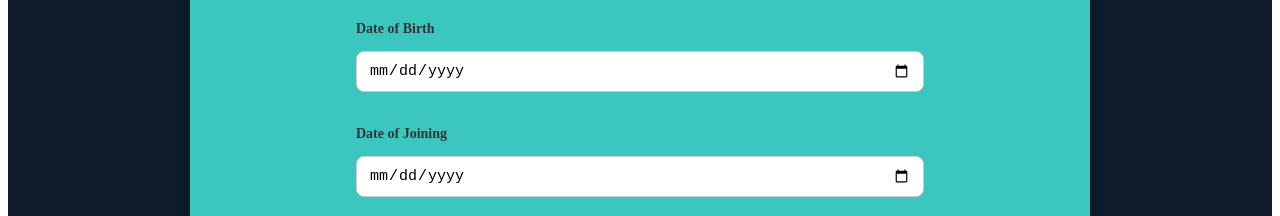
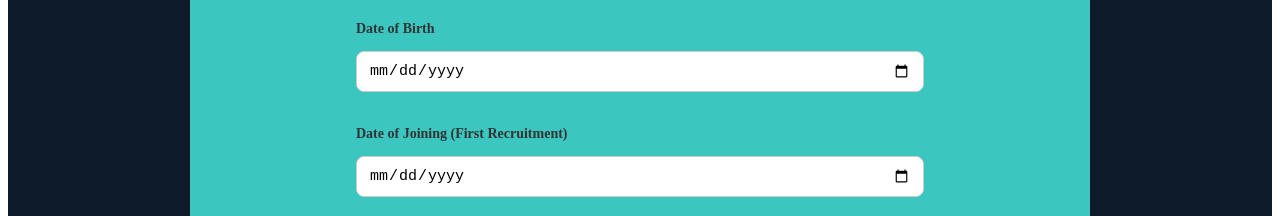
Before and after one commit to aswini0321/hrms-frontend, a React (Create React App) app: page /form/A in a window 1280 px wide. Shown: the part 900-1116 px from the top of the page. Built offline with nearby package versions, Linux system fonts and the light colour scheme.

Commit message:
Update A.jsx

```diff
--- a/src/A.jsx
+++ b/src/A.jsx
@@ -540,7 +540,7 @@ const  secretariats= [
             <input type="date" name="dob" value={formData.dob} onChange={handleChange} required />
           </div>
           <div className="form-group">
-            <label>Date of Joining</label>
+            <label>Date of Joining (First Recruitment) </label>
             <input type="date" name="doj" value={formData.doj} onChange={handleChange} required />
           </div>
 
```
